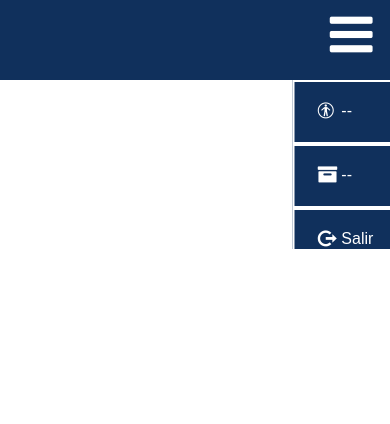
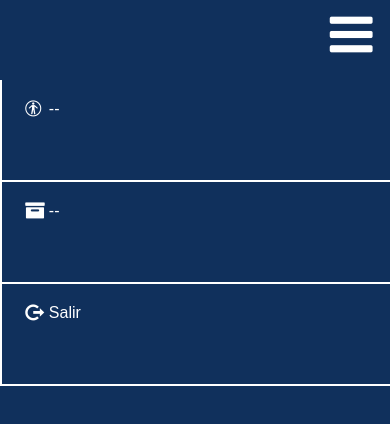
Before and after one commit to ISWPOLI/PoliLockers, a plain HTML site: page coor.html in a window 390 px wide. Both pictures are taken after a click on the label 351 px from the left and 35 px from the top of the page. Drawn offline with Linux system fonts and the light colour scheme.

Commit message:
Menu responsive #68
Se añaden las vistas para dispositivos moviles del menu

```diff
--- a/css/estiloMenu.css
+++ b/css/estiloMenu.css
@@ -1,5 +1,8 @@
 #menu-bar {
     display: none;
+}
+header {
+    border-bottom: 2px solid rgb(255, 255, 255);
 }
 
 header label {
@@ -14,7 +17,7 @@ header label {
     top: 80px;
     left: 0;
     width: 100%;
-    height: 20vh;
+    height: 100vh;
     background: rgb(16, 48, 92);
     transition: all 0.5s;
     transform: translateX(100%);
@@ -23,10 +26,11 @@ header label {
 .menu a {
     display: block;
     color: rgb(255, 255, 255);
-    height: 20px;
+    height: 60px;
     text-decoration: none;
     padding: 20px;
-    border: 2px solid rgb(255, 255, 255);
+    border-bottom: 2px solid rgb(255, 255, 255);
+    border-left: 2px solid rgb(255, 255, 255);
 
 }
 
@@ -37,3 +41,13 @@ header label {
 #menu-bar:checked ~ .menu {
     transform: translateX(75%);
 }
+@media(max-width:800px){
+    #menu-bar:checked ~ .menu {
+        transform: translateX(50%);
+    }
+}
+@media(max-width:400px){
+    #menu-bar:checked ~ .menu {
+        transform: translateX(0%);
+    }
+}
```
